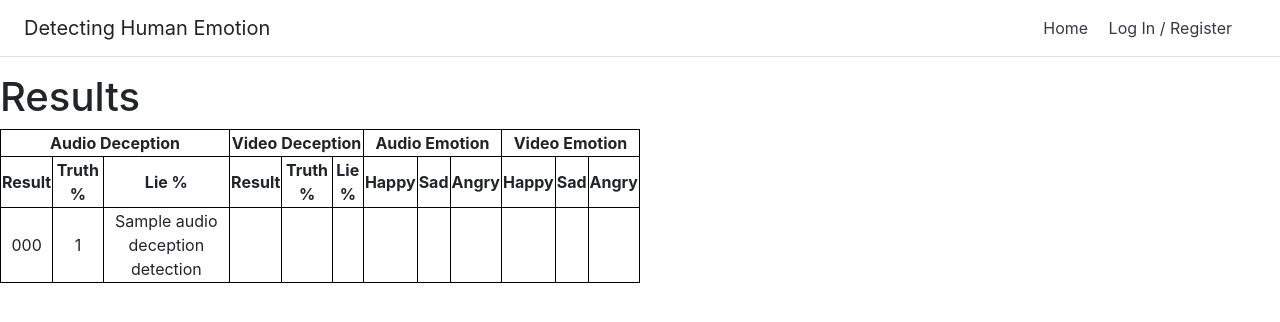
After one commit to DetectingHumanEmotion/detecting-human-emotion-webapp, a Flask app: template detecting_human_emotion_webapp/templates/file_upload_results.html in a window 1280 px wide. The commit adds this page. Shown: the top 322 px of the page. Run offline with Flask 2, Linux system fonts and the light colour scheme; the template is opened without the code that fills it: most values are stand-ins (such as "Sample title", 1, 10 or a date in 2020); some libraries are stand-ins or nearby versions.

Commit message:
Added the ability to get a .wav file from the user, compute the amount of deception and display the results.

```diff
--- a/deception_detection/audio/lie-detection.py
+++ b/deception_detection/audio/lie_detection.py
@@ -34,7 +34,8 @@ def get_files_in_directory(dir, file_extension=".wav"):
 
     return files
 
-
+def classify_file(file, trained_machine_name = "deceptionGradientBoosting",trained_machine_algorithm = "gradientboosting",classification = ["Truth","Lie"]):
+    return aT.fileClassification(inputFile= file,model_name=trained_machine_name,model_type=trained_machine_algorithm)
 def classify_dir(
     dir,
     trained_machine_name,
@@ -86,7 +87,7 @@ def classify_dir(
         # classify the .wav file
         # dominate_result: dominate emotion in classification
         print(file_path.split("\\"))
-        (junk,junk,junk,junk,junk,fname) = file_path.split("/")
+        (junk,junk,junk,junk,fname) = file_path.split("/")
 
         (trash, expected, trash) = fname.split("_")
 
@@ -190,20 +191,20 @@ def main():
     #     model_name="deceptionExtraTrees_edited",
     #     compute_beat=False,
     # )
-
+    print(classify_file("trial_lie_002.wav"))
     # classify wav files for edited trained machine in directory
-    classify_dir(dir = classify_location,trained_machine_name= "deceptionSvm_edited",trained_machine_algorithm= "svm",output_file_name="_edited.txt",classification = classification)
-    classify_dir(dir = classify_location,trained_machine_name= "deceptionKNN_edited",trained_machine_algorithm= "knn",output_file_name="_edited.txt",classification = classification)
-    classify_dir(dir = classify_location,trained_machine_name= "deceptionRandomForest_edited",trained_machine_algorithm= "randomforest",output_file_name="_edited.txt",classification = classification)
-    classify_dir(dir = classify_location,trained_machine_name= "deceptionGradientBoosting_edited",trained_machine_algorithm= "gradientboosting",output_file_name="_edited.txt",classification = classification)
-    classify_dir(dir = classify_location,trained_machine_name= "deceptionExtraTrees_edited",trained_machine_algorithm= "extratrees",output_file_name="_edited.txt",classification = classification)
-
-    # classify wav files for unedited trained machine in directory
-    classify_dir(dir = classify_location,trained_machine_name= "deceptionSvm",trained_machine_algorithm= "svm",classification = classification)
-    classify_dir(dir = classify_location,trained_machine_name= "deceptionKNN",trained_machine_algorithm= "knn",classification = classification)
-    classify_dir(dir = classify_location,trained_machine_name= "deceptionRandomForest",trained_machine_algorithm= "randomforest",classification = classification)
-    classify_dir(dir = classify_location,trained_machine_name= "deceptionGradientBoosting",trained_machine_algorithm= "gradientboosting",classification = classification)
-    classify_dir(dir = classify_location,trained_machine_name= "deceptionExtraTrees",trained_machine_algorithm= "extratrees",classification = classification)
+    # classify_dir(dir = classify_location,trained_machine_name= "deceptionSvm_edited",trained_machine_algorithm= "svm",output_file_name="_edited.txt",classification = classification)
+    # classify_dir(dir = classify_location,trained_machine_name= "deceptionKNN_edited",trained_machine_algorithm= "knn",output_file_name="_edited.txt",classification = classification)
+    # classify_dir(dir = classify_location,trained_machine_name= "deceptionRandomForest_edited",trained_machine_algorithm= "randomforest",output_file_name="_edited.txt",classification = classification)
+    # classify_dir(dir = classify_location,trained_machine_name= "deceptionGradientBoosting_edited",trained_machine_algorithm= "gradientboosting",output_file_name="_edited.txt",classification = classification)
+    # classify_dir(dir = classify_location,trained_machine_name= "deceptionExtraTrees_edited",trained_machine_algorithm= "extratrees",output_file_name="_edited.txt",classification = classification)
+    #
+    # # classify wav files for unedited trained machine in directory
+    # classify_dir(dir = classify_location,trained_machine_name= "deceptionSvm",trained_machine_algorithm= "svm",classification = classification)
+    # classify_dir(dir = classify_location,trained_machine_name= "deceptionKNN",trained_machine_algorithm= "knn",classification = classification)
+    # classify_dir(dir = classify_location,trained_machine_name= "deceptionRandomForest",trained_machine_algorithm= "randomforest",classification = classification)
+    # classify_dir(dir = classify_location,trained_machine_name= "deceptionGradientBoosting",trained_machine_algorithm= "gradientboosting",classification = classification)
+    # classify_dir(dir = classify_location,trained_machine_name= "deceptionExtraTrees",trained_machine_algorithm= "extratrees",classification = classification)
 
 
 main()
--- a/detecting_human_emotion_webapp/__init__.py
+++ b/detecting_human_emotion_webapp/__init__.py
@@ -8,6 +8,7 @@ import os
 basedir = os.path.abspath(os.path.dirname(__file__))
 app = Flask(__name__)
 app.config["WTF_CSRF_SECRET_KEY"] = "To Be changed to a random key"
+UPLOAD_FOLDER = "detecting_human_emotion_webapp/uploads"
 # app.config["SECRET_KEY"] = b'<\xa4`\xb3G\x89>'
 
 if platform.system() is "Windows":
@@ -23,3 +24,4 @@ app.config["OIDC_CALLBACK_ROUTE"] = "/oidc/callback"
 app.config["OIDC_SCOPES"] = ["openid", "email", "profile"]
 app.config["SECRET_KEY"] = "This is some long string for the secret key."
 app.config["OIDC_ID_TOKEN_COOKIE_NAME"] = "oidc_token"
+app.config['UPLOAD_FOLDER'] = UPLOAD_FOLDER
--- a/detecting_human_emotion_webapp/app.py
+++ b/detecting_human_emotion_webapp/app.py
@@ -1,10 +1,18 @@
-from flask import render_template, redirect,url_for, g
+from flask import render_template, redirect, url_for, request, g, flash, send_from_directory
+from werkzeug.utils import secure_filename
+import os
 from detecting_human_emotion_webapp import app
 from detecting_human_emotion_webapp.forms import UserInfoForm
 from okta import UsersClient
 from flask_oidc import OpenIDConnect
+from deception_detection.audio.lie_detection import classify_file
 import platform
 okta_client = UsersClient("https://dev-240328.oktapreview.com", "00Axbx-B_Dl0XMqSoQmZlURJv9djfBRjHQ9F2xQ4GT")
+
+ALLOWED_EXTENSIONS = ['wav','mp4','jpg','txt']
+
+
+AUDIO_DECEPTION_DOMINATE_RESULT = { 0: "Truth", 1: "Lie"}
 
 oidc = OpenIDConnect(app)
 if platform.system() is "Windows":
@@ -129,6 +137,7 @@ def resultsPage():
     header = 'Results Page'
     # userInfo = UserInfoForm()
     template_name = "results_page.html"
+
     #passing in as an array
     data = getLineFromTextFile(QUESTIONS).split("\n")
     return render_template(template_name_or_list=template_name, data = data, title = header)
@@ -155,6 +164,10 @@ def getListFromTextFile(fileName):
     return l
 
 
+def allowed_file(filename):
+    return '.' in filename and \
+           filename.rsplit('.', 1)[1].lower() in ALLOWED_EXTENSIONS
+
 # this the uploading method
 @app.route("/upload", methods=["GET"])
 def upload():
@@ -164,16 +177,86 @@ def upload():
     prompt = "Here you can upload a file to detect lying"
     return render_template(template_name_or_list=template, header = header, prompt=prompt)
 
-@app.route("/uploading", methods=["GET"])
+@app.route('/uploads/<filename>')
+def uploaded_file(filename):
+    return send_from_directory(app.config['UPLOAD_FOLDER'],
+                               filename)
+
+# @app.route('/uploader', methods=['GET', 'POST'])
+# def upload_file():
+#     if request.method == 'POST':
+#         f = request.files['file']
+#         f.save(os.path.join(app.config['UPLOAD_FOLDER'], secure_filename(f.filename)))
+#         return 'file uploaded successfully'
+
+@app.route("/upload", methods=["POST"])
 def uploading():
     header = "processing file"
     template = "results_page.html"
 
+    saved_file_location = ""
 
+    if 'file' not in request.files:
+        flash('No file part')
+        return redirect(request.url)
+
+    file = request.files['file']
+
+    # if user does not select file, browser also
+    # submit a empty part without filename
+    if file.filename == '':
+        flash('No selected file')
+        return redirect(request.url)
+    if file and allowed_file(file.filename):
+        saved_file_location = os.path.join(os.path.join(app.config['UPLOAD_FOLDER'], secure_filename(file.filename)))
+
+
+        file.save(saved_file_location)
+        # return redirect(url_for('uploaded_file',
+        #                         filename=file))
+    model_path = "deception_detection/audio/deceptionGradientBoosting"
+    print(saved_file_location)
+    print(os.path.isfile(saved_file_location))
+    # print(temp_file)
+
+    audio_deception_results = classify_file(file=saved_file_location,trained_machine_name=model_path)
+    audio_deception_results = parse_deception_audio_result(audio_deception_results)
+    print(audio_deception_results)
     # SAVE FILE HERE WHICH WAS INPUTED
+    results = {"audio_deception_detection": audio_deception_results}
+    print(results)
 
-    print("inside uploading")
-    return render_template(template_name_or_list=template)
+    return render_template(template_name_or_list="file_upload_results.html",results = results)
+
+#     # return redirect(url_for('file_results', results = 1))
+def parse_deception_audio_result(results):
+    dominate_result_int,result_statistics, paths = results
+    dominate_result = AUDIO_DECEPTION_DOMINATE_RESULT.get(dominate_result_int)
+
+    statistics = list(result_statistics)
+    new_statistics = []
+    for result in result_statistics:
+        temp_string = "{:.1%}".format(result)
+        new_statistics.append(temp_string)
+
+    return [dominate_result,new_statistics]
+
+
+#     return list(dominate_results[dominate_result],result_statistics)
+# @app.route("/file_results/<int:results>", methods=["POST"])
+# def file_results(results):
+#     header = 'Results Page'
+#     # userInfo = UserInfoForm()
+#     template_name = "file_upload_results.html"
+#
+#     print(results)
+
+
+    # return render_template(template_name_or_list=template_name, results = results)
+# @app.route('/upload')
+# def upload_files():
+#     return render_template('upload.html')
+
 
 
 
--- /dev/null
+++ b/detecting_human_emotion_webapp/templates/file_upload_results.html
@@ -0,0 +1,98 @@
+{% extends "base.html" %}
+
+{% block title %}Results Page{% endblock %}
+
+{% block content %}
+
+    <style>
+.empty{
+    background-color: yellow;
+    }
+
+    {#<!--figure out how to remove border on empty cells -->#}
+
+ table, th, td {
+    border: 1px solid black;
+    border-collapse: collapse;
+    }
+th, td {
+    padding: 1px;
+    text-align: center;
+}
+
+
+    </style>
+
+
+<h1>Results</h1>
+{#<p>results</p>#}
+
+
+{#<h2>Cell that spans two columns</h2>#}
+{#<p>To make a cell span more than one column, use the colspan attribute.</p>#}
+
+<table style="width:50%">
+  <tr>
+      <th colspan="3">Audio Deception</th>
+      <th colspan="3">Video Deception</th>
+{#      <th class="empty"></th>#}
+
+      <th colspan="3">Audio Emotion</th>
+      <th colspan="3">Video Emotion</th>
+  </tr>
+
+
+  <tr>
+{#      <th>Questions</th>#}
+      <th colspan="1">Result</th>
+      <th colspan="1">Truth %</th>
+      <th colspan="1">Lie %</th>
+      <th colspan="1">Result</th>
+      <th colspan="1">Truth %</th>
+      <th colspan="1">Lie %</th>
+      <th>Happy</th>
+      <th>Sad</th>
+      <th>Angry</th>
+      <th>Happy</th>
+      <th>Sad</th>
+      <th>Angry</th>
+    <tr>
+
+    <tr>
+
+
+    <!--iterates thorugh the list of data and creates a new row-->
+{#    {% for d in data %}#}
+{##}
+{#    <td>{{ d }}</td>#}
+    <tr></tr>
+{#    {% endfor %}#}
+
+
+<tr>
+    <td>{{ results.get("audio_deception_detection")[0]|e }}</td>
+    <td>{{ results.get("audio_deception_detection")[1][0]|e }}</td>
+    <td>{{ results.get("audio_deception_detection")[1][1]|e }}</td>
+    <td></td>
+    <td></td>
+    <td></td>
+    <td></td>
+    <td></td>
+    <td></td>
+    <td></td>
+    <td></td>
+    <td></td>
+    <!--<td>85%</td>-->
+    <!--<td>70%</td>-->
+     <!--<td>2%</td>-->
+     <!--<td>30%</td>-->
+     <!--<td>35%</td>-->
+     <!--<td>2%</td>-->
+     <!--<td>3%</td>-->
+     <!--<td>5%</td>-->
+  </tr>
+</table>
+
+
+
+{% endblock %}
--- a/detecting_human_emotion_webapp/templates/questions.html
+++ b/detecting_human_emotion_webapp/templates/questions.html
@@ -203,5 +203,5 @@ Note that you may want to host these scripts in your own server -->
       }, false);
 </script>
 
-    </script>
+
 {% endblock content %}
```
Also changed, not shown: detecting_human_emotion_webapp/templates/upload.html (added, +11 -0 lines), detecting_human_emotion_webapp/templates/uploading_page.html (+6 -17 lines), detecting_human_emotion_webapp/uploads/test.txt (added).
